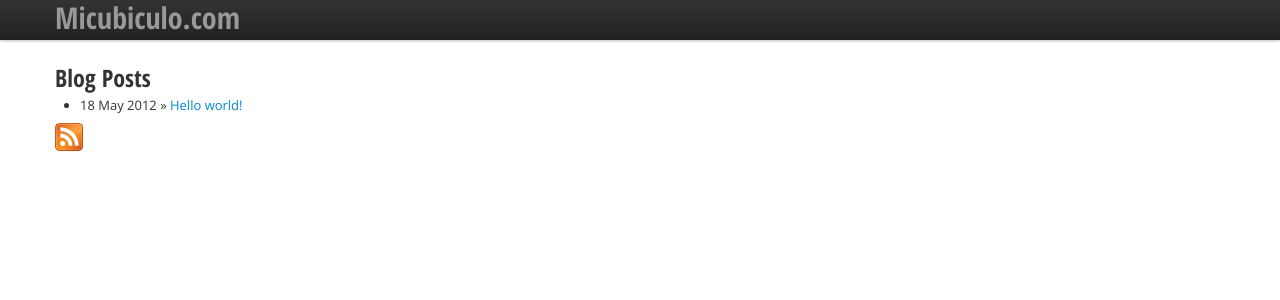
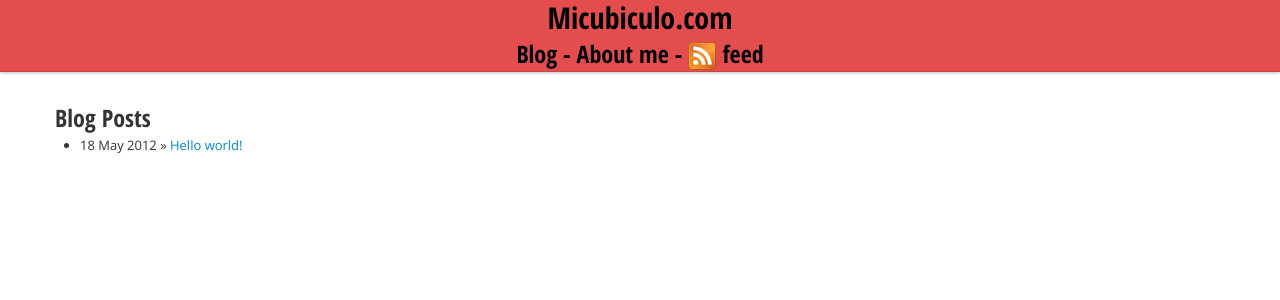
Before and after one commit to rafadc/rafadc.github.com, a Jekyll site: the page built from index.html, in a window 1280 px wide. Shown: the top 300 px of the page. Built offline with Jekyll 4.4.1, drawn with Linux system fonts in a browser that asks for light colours; the list of posts is cut into pages by our own code.

Commit message:
Layout improvements

```diff
--- a/_includes/bootstrap.html
+++ b/_includes/bootstrap.html
@@ -1,7 +1,7 @@
 <link href="/lib/bootstrap/css/bootstrap.css" rel="stylesheet">
 <style>
   body {
-    padding-top: 60px; /* 60px to make the container go all the way to the bottom of the topbar */
+    padding-top: 100px; /* 60px to make the container go all the way to the bottom of the topbar */
   }
 </style>
 <link href="/lib/bootstrap/css/bootstrap-responsive.css" rel="stylesheet">
--- a/_layouts/default.html
+++ b/_layouts/default.html
@@ -10,6 +10,10 @@
     <div class="navbar-inner">
       <div class="container">
         <h1>Micubiculo.com</h1>
+        <h2>
+          <a href="/">Blog</a> -
+          <a href="/aboutme.html">About me</a> -
+          <a href="/feed"><img src="images/feed-icon-28x28.png" />&nbsp;feed</a></h2>
       </div>
     </div>
   </div>
--- a/css/style.css
+++ b/css/style.css
@@ -10,3 +10,17 @@
 h1, h2, h3 {
   font-family: 'Open Sans Condensed', sans-serif;
 }
+
+h2 > a {
+  color: black;
+}
+
+.navbar {
+  color: black;
+}
+
+.navbar-inner {
+  background-color: #E34D4D;
+  background-image: none;
+  text-align: center;
+}
--- a/index.html
+++ b/index.html
@@ -9,5 +9,3 @@
       <li><span>{{ post.date | date_to_string }}</span> &raquo; <a href="{{ post.url }}">{{ post.title }}</a></li>
     {% endfor %}
   </ul>
-
-<a href="/feed/"><img src="images/feed-icon-28x28.png" /></a>
```
